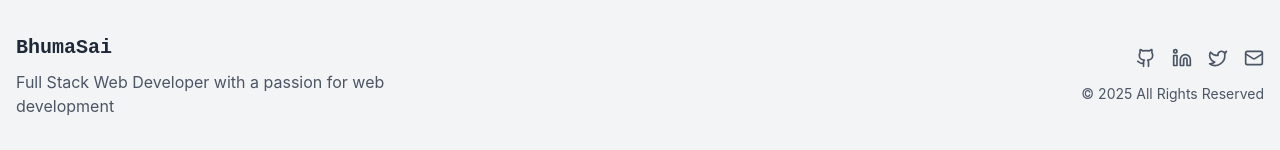
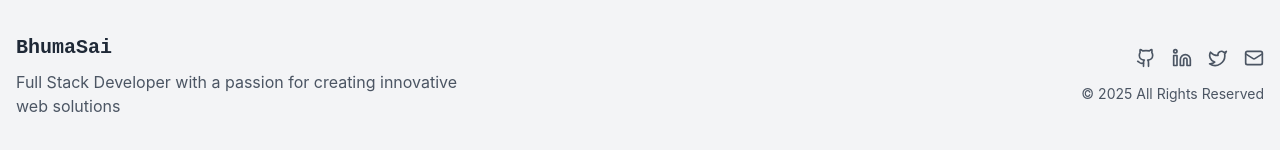
Before and after one commit to BhumaSai/BhumaSaiPortfolio, a React (Vite) app: page / in a window 1280 px wide. Shown: the part 4712-4862 px from the top of the page. Built offline with nearby package versions, Linux system fonts and the light colour scheme; no server answers.

Commit message:
Updated LinkedIn url

```diff
--- a/src/components/Layout/Footer.tsx
+++ b/src/components/Layout/Footer.tsx
@@ -11,7 +11,7 @@ const Footer: React.FC = () => {
           <div className="mb-6 md:mb-0 max-md:flex flex-col items-center justify-center">
             <h3 className="text-xl font-bold text-gray-800 dark:text-white mb-2 font-mono">BhumaSai</h3>
             <p className="text-gray-600 dark:text-gray-400 max-w-md">
-              Full Stack Web Developer with a passion for web development
+              Full Stack Developer with a passion for creating innovative web solutions
             </p>
           </div>
 
@@ -25,7 +25,7 @@ const Footer: React.FC = () => {
                 <Github size={20} />
               </a>
               <a
-                href="https://www.linked.com/in/bhuma-sai"
+                href="https://www.linkedin.com/in/bhuma-sai"
                 className="text-gray-600 hover:text-blue-600 dark:text-gray-400 dark:hover:text-blue-400 transition-colors"
                 aria-label="LinkedIn"
               >
```
